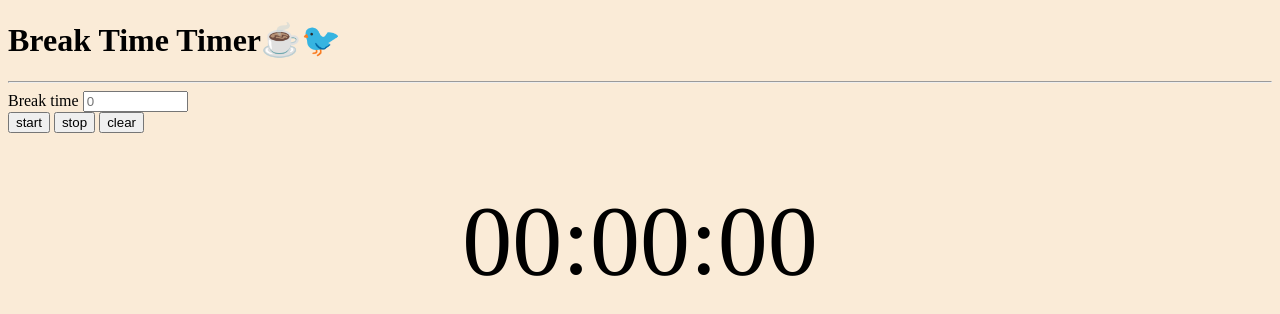
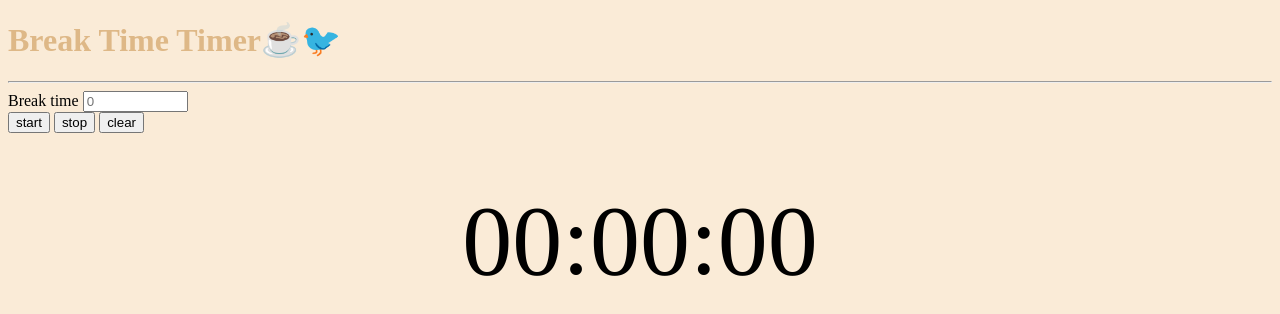
Before and after one commit to miku0129/breaktime_timer, a plain HTML site: page index.html in a window 1280 px wide. Drawn offline with Linux system fonts and the light colour scheme.

Commit message:
add style to message and title

```diff
--- a/index.html
+++ b/index.html
@@ -13,7 +13,7 @@
     <script type="text/javascript" src="modules/test-boilerplate.js"></script> -->
   </head>
   <body>
-    <h1>Break Time Timer☕🐦</h1>
+    <h1 id="title">Break Time Timer☕🐦</h1>
     <hr />
     <label for+"name">Break time</label>
     <input
--- a/styles.css
+++ b/styles.css
@@ -1,6 +1,10 @@
 
 body{
     background-color: antiquewhite;
+}
+
+#title{
+    color: burlywood;
 }
 
 .show{
@@ -16,4 +20,5 @@ body{
 .show #message{
     font-size: 50px;
     margin-top: 10px;
+    color: gray;
 }
```
Also changed, not shown: 1 other file.
